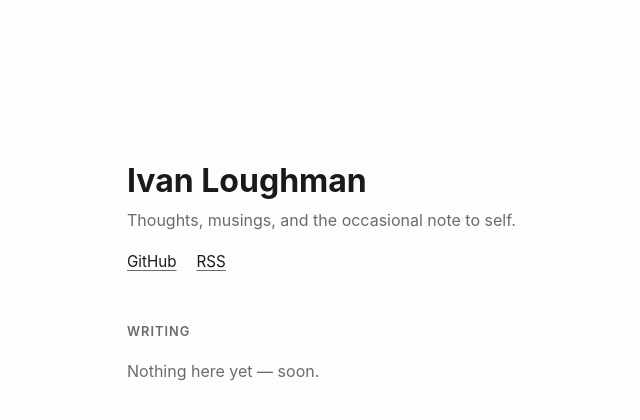
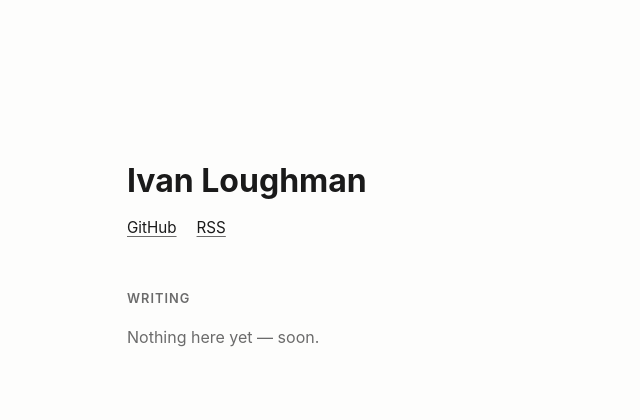
Before and after one commit to iloughman/ivanloughman.com, a Jekyll site: the page built from index.html, in a window 1280 px wide. Shown: the top 420 px of the page, without its empty margins (225-865 px from the left). Built offline with Jekyll 4.4.1, drawn with Linux system fonts in a browser that asks for light colours.

Commit message:
Remove tagline from landing page
Co-Authored-By: Claude Opus 5.5 <noreply@anthropic.com>
Claude-Session: https://claude.ai/code/session_01HfYaddq87oq3pA5hjs4RDK

```diff
--- a/_config.yml
+++ b/_config.yml
@@ -1,5 +1,5 @@
 title: Ivan Loughman
-description: Thoughts and musings.
+description: Ivan Loughman
 url: https://ivanloughman.com
 permalink: /:year/:month/:title/
 plugins:
--- a/_layouts/default.html
+++ b/_layouts/default.html
@@ -31,7 +31,6 @@
     h1 { font-size: 2rem; line-height: 1.2; margin: 0 0 0.5rem; }
     h2 { font-size: 0.8rem; font-weight: 600; letter-spacing: 0.08em; text-transform: uppercase; color: var(--muted); margin: 3rem 0 1rem; }
     .muted, time { color: var(--muted); }
-    .intro { margin: 0; color: var(--muted); }
     .links { margin: 1rem 0 0; display: flex; gap: 1.25rem; font-size: 0.95rem; }
     .posts { list-style: none; margin: 0; padding: 0; }
     .posts li { display: flex; gap: 1rem; align-items: baseline; padding: 0.35rem 0; }
--- a/index.html
+++ b/index.html
@@ -2,7 +2,6 @@
 layout: default
 ---
 <h1>Ivan Loughman</h1>
-<p class="intro">Thoughts, musings, and the occasional note to self.</p>
 <p class="links">
   <a href="https://github.com/iloughman">GitHub</a>
   <a href="/feed.xml">RSS</a>
```
